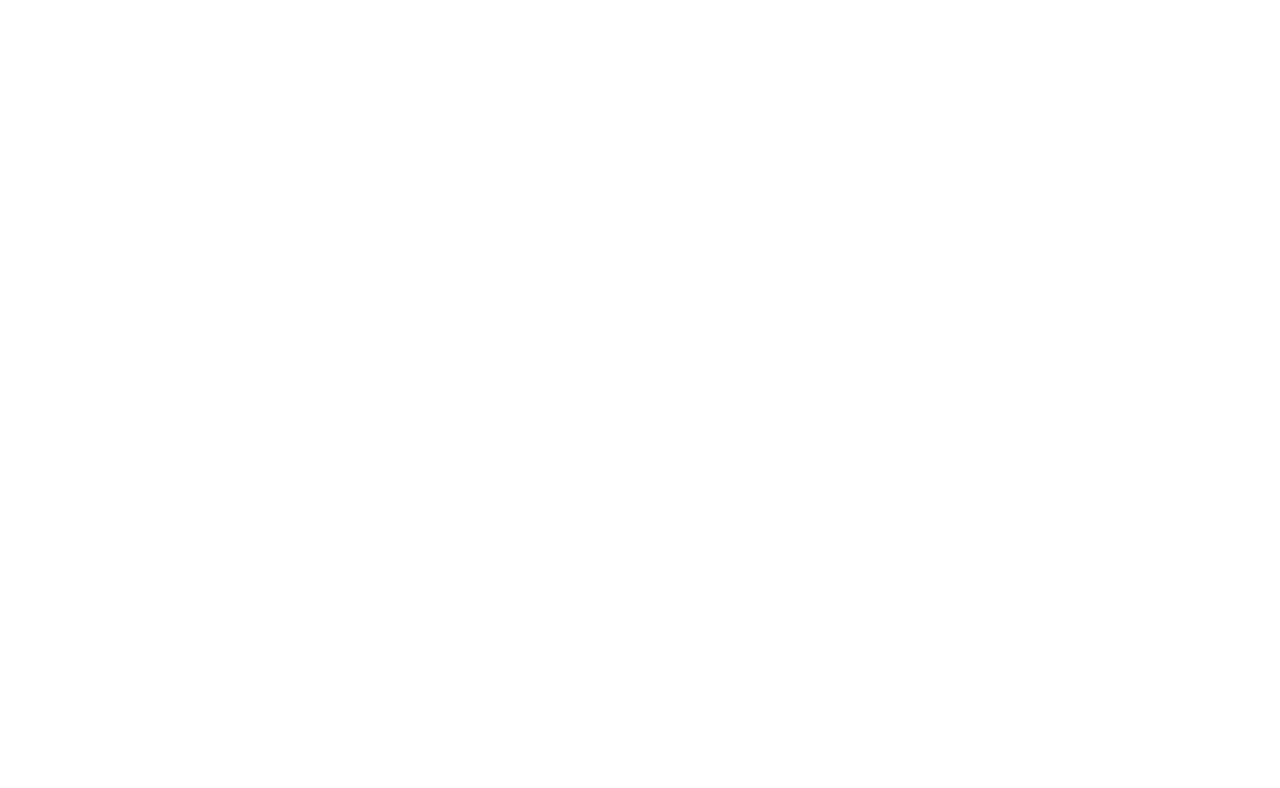
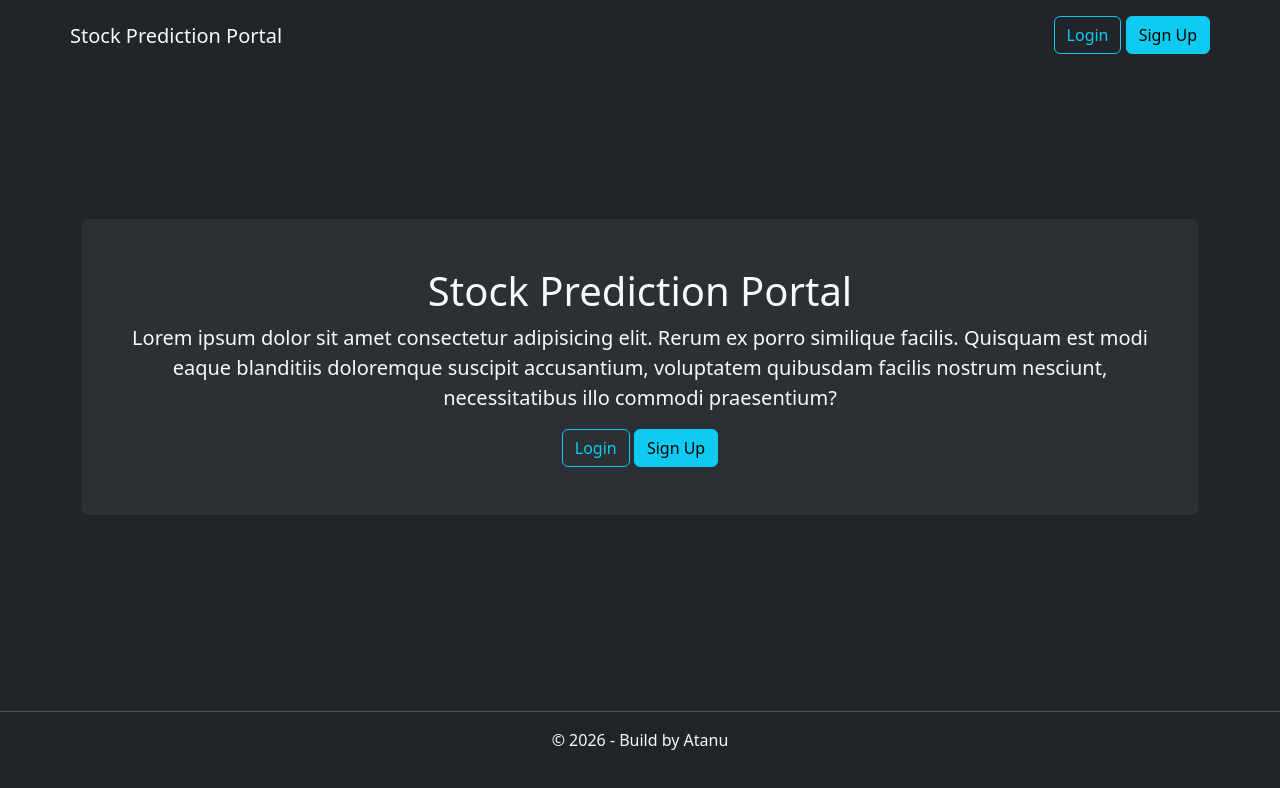
Before and after one commit to atanu-git-debug/stock-prediction-portal, a React (Vite) app in the folder frontend-REACT/: page / in a window 1280 px wide. Shown: the top 788 px of the page. Built offline with nearby package versions, Linux system fonts and the light colour scheme.

Commit message:
Home Page react

```diff
--- a/frontend-REACT/index.html
+++ b/frontend-REACT/index.html
@@ -4,10 +4,12 @@
     <meta charset="UTF-8" />
     <link rel="icon" type="image/svg+xml" href="/vite.svg" />
     <meta name="viewport" content="width=device-width, initial-scale=1.0" />
+    <link href="https://cdn.jsdelivr.net/npm/bootstrap@5.3.8/dist/css/bootstrap.min.css" rel="stylesheet" integrity="sha384-sRIl4kxILFvY47J16cr9ZwB07vP4J8+LH7qKQnuqkuIAvNWLzeN8tE5YBujZqJLB" crossorigin="anonymous">
     <title>stock Prediction Portal</title>
   </head>
   <body>
     <div id="root"></div>
     <script type="module" src="/src/main.jsx"></script>
+    <script src="https://cdn.jsdelivr.net/npm/bootstrap@5.3.8/dist/js/bootstrap.bundle.min.js" integrity="sha384-FKyoEForCGlyvwx9Hj09JcYn3nv7wiPVlz7YYwJrWVcXK/BmnVDxM+D2scQbITxI" crossorigin="anonymous"></script>
   </body>
 </html>
--- a/frontend-REACT/src/App.jsx
+++ b/frontend-REACT/src/App.jsx
@@ -1,5 +1,9 @@
 import { useState } from 'react'
+import './assets/css/style.css'
+import Hader from './components/Hader'
+import Main from './components/Main'
 
+import Footerbar from './components/Footerbar'
 
 
 function App() {
@@ -7,7 +11,9 @@ function App() {
 
   return (
     <>
-
+      <Hader/>
+      <Main/>
+      <Footerbar/>
     </>
   )
 }
--- /dev/null
+++ b/frontend-REACT/src/assets/css/style.css
@@ -0,0 +1,14 @@
+body{
+    background-color: #212529;
+}
+.bg-light-dark{
+    background-color: #2b3035;
+}
+#root{
+    display: flex;
+    flex-direction: column;
+    min-height: 100vh;
+}
+.container{
+    flex: 1;
+}
--- /dev/null
+++ b/frontend-REACT/src/components/Button.jsx
@@ -0,0 +1,13 @@
+import React from 'react'
+
+const Button = (props) => {
+  return (
+    <>
+
+        <a href="" className={`btn ${props.class}`}>{props.text}</a>
+
+    </>
+  )
+}
+
+export default Button
--- /dev/null
+++ b/frontend-REACT/src/components/Footerbar.jsx
@@ -0,0 +1,14 @@
+import React from 'react'
+
+const Footerbar = () => {
+  return (
+    <>
+        <footer className='footer py-3 my-3'>
+            <hr className='border-bottom'/>
+            <p className='text-light text-center'>&copy; 2026 - Build by Atanu</p>
+        </footer>
+    </>
+  )
+}
+
+export default Footerbar
--- /dev/null
+++ b/frontend-REACT/src/components/Hader.jsx
@@ -0,0 +1,19 @@
+import React from 'react'
+import Button from './Button'
+
+const Hader = () => {
+  return (
+    <>
+        <nav className='navbar container pt-3 pb-3 align-items-start'>
+            <a  className='navbar-brand text-light'>Stock Prediction Portal</a>
+            <div>
+                <Button text='Login' class='btn-outline-info'/>
+                    &nbsp;
+                <Button text='Sign Up' class='btn-info'/>
+            </div>
+        </nav>
+    </>
+  )
+}
+
+export default Hader
--- /dev/null
+++ b/frontend-REACT/src/components/Main.jsx
@@ -0,0 +1,22 @@
+import React from 'react'
+import Button from './Button'
+
+const Main = () => {
+  return (
+    <>
+        <div className='container'>
+            <div className='p-5 text-center bg-light-dark rounded'>
+                <h1 className='text-light'>Stock Prediction Portal</h1>
+                <p className='text-light lead'>Lorem ipsum dolor sit amet consectetur adipisicing elit. Rerum ex porro similique facilis. Quisquam est modi eaque blanditiis doloremque suscipit accusantium, voluptatem quibusdam facilis nostrum nesciunt, necessitatibus illo commodi praesentium?</p>
+                <div>
+                    <Button text='Login' class='btn-outline-info'/>
+                    &nbsp;
+                    <Button text='Sign Up' class='btn-info'/>
+                </div>
+            </div>
+        </div>
+    </>
+  )
+}
+
+export default Main
```
